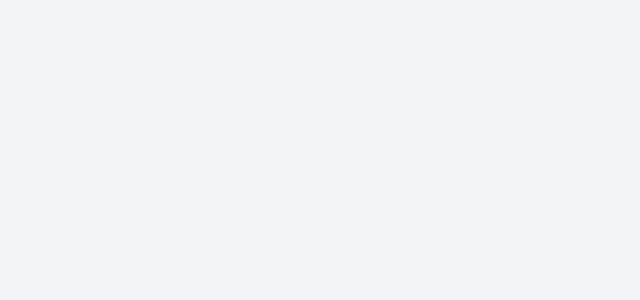
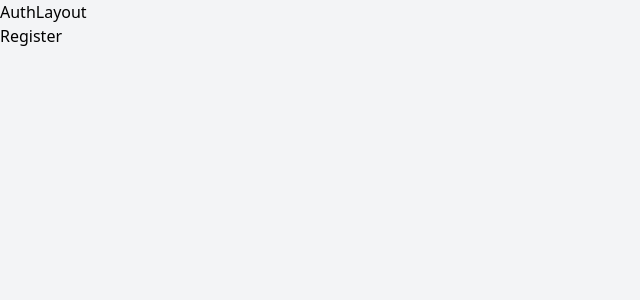
Before and after one commit to cilfonegabriel/tasks-mern, a React (Vite) app in the folder frontend/: page /register in a window 1280 px wide. Before the commit this address had no page. Shown: the top 300 px of the page, without its empty margins (0-640 px from the left). Built offline with nearby package versions, Linux system fonts and the light colour scheme.

Commit message:
Add page to register an user

```diff
--- a/frontend/src/App.jsx
+++ b/frontend/src/App.jsx
@@ -1,6 +1,7 @@
 import { BrowserRouter, Routes, Route } from "react-router-dom";
 import AuthLayout from "./layouts/AuthLayout";
 import Login from "./pages/Login";
+import Register from "./pages/Register";
 
 function App() {
 
@@ -9,6 +10,8 @@ function App() {
       <Routes>
         <Route path="/" element={<AuthLayout />}>
           <Route index element={<Login />} />
+          <Route path="register" element={<Register />} />
+
         </Route>
       </Routes>
     </BrowserRouter>
--- /dev/null
+++ b/frontend/src/pages/Register.jsx
@@ -0,0 +1,10 @@
+
+const Register = () => {
+  return (
+    <div>
+      Register
+    </div>
+  )
+}
+
+export default Register
```
